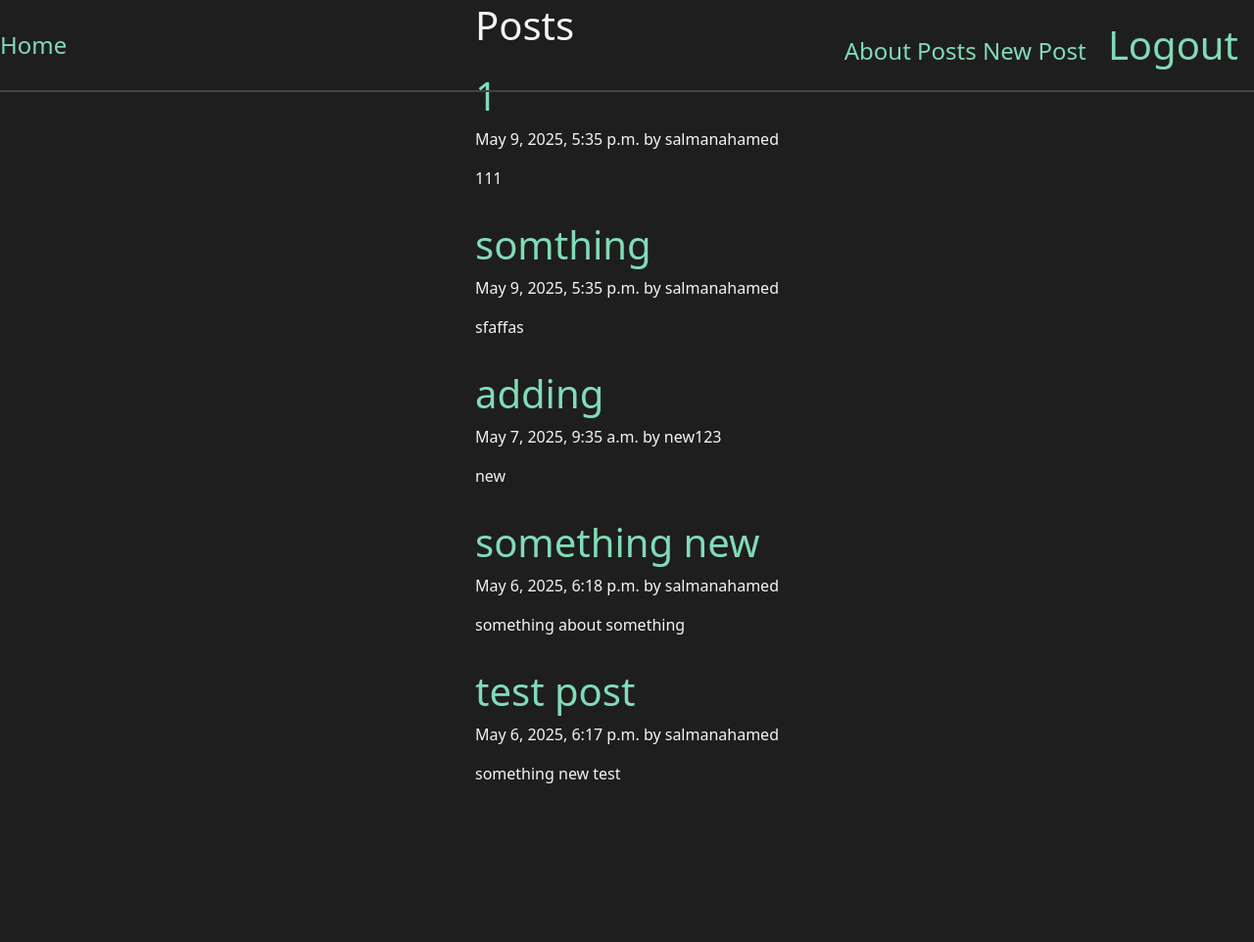
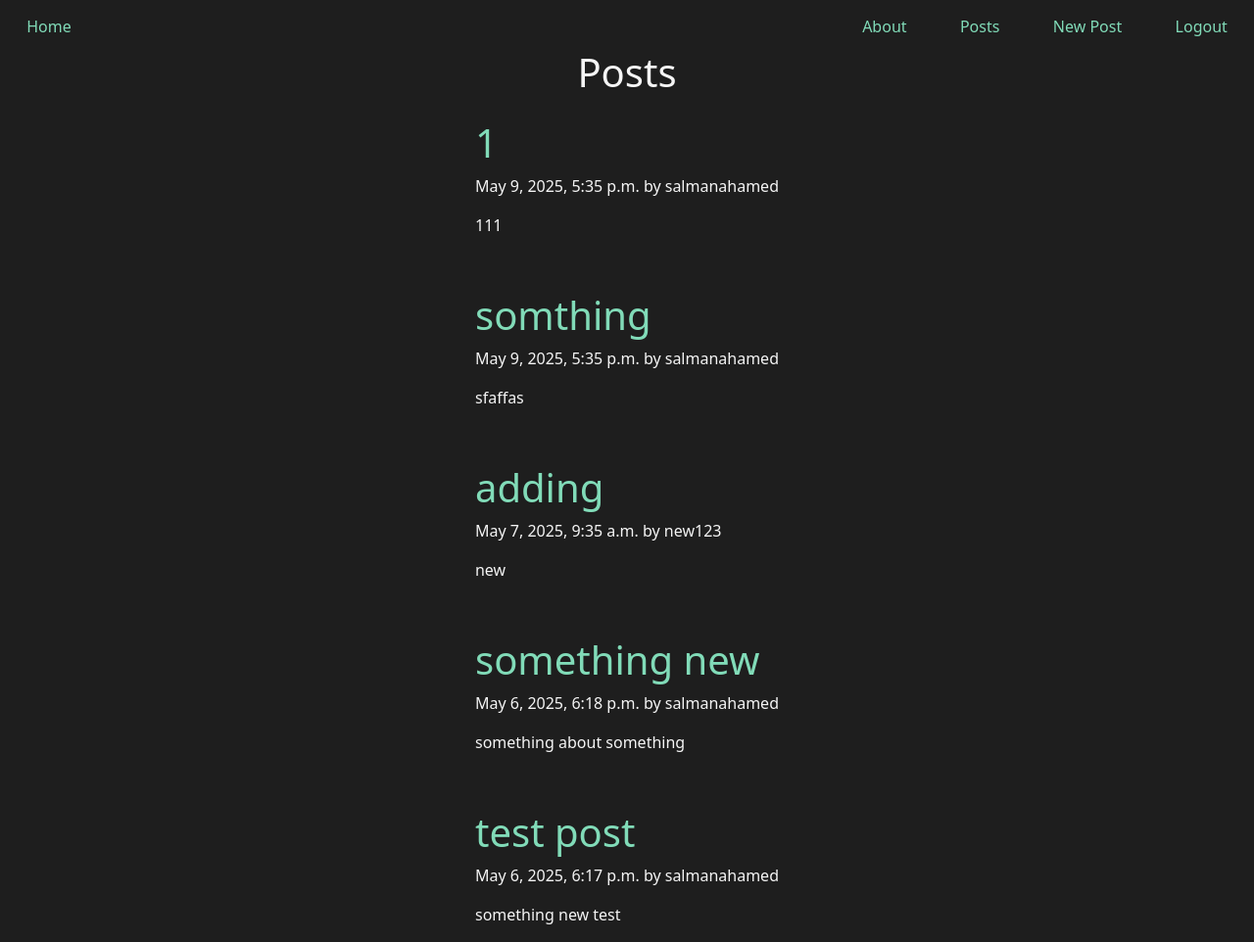
Before and after one commit to salman5900/Blog-App, a Django app: page /posts/ in a window 1280 px wide. Shown: the whole page at 98% size. Before the commit the page ends 800 px from the top, so only its background shows below. Run offline with Django 5.2, Linux system fonts and the light colour scheme; a user stored in the database is signed in; data comes from the database, SQL or seed files in the repository; both versions use the stored data as it was after the commit.

Commit message:
Disgin navbar improved

```diff
--- a/posts/templates/posts/post_page.html
+++ b/posts/templates/posts/post_page.html
@@ -5,6 +5,7 @@
 {% endblock %}
 
 {% block content %}
+<div class="container" style="max-width: 500px; margin: 0 auto;">
 <section>
     <img
     class='banner'
@@ -15,5 +16,6 @@
     <p>{{ post.date }}</p>
     <p>{{ post.body }}</p>
 </section>
+</div>
 
 {% endblock %}
--- a/posts/templates/posts/posts_list.html
+++ b/posts/templates/posts/posts_list.html
@@ -5,10 +5,10 @@
 {% endblock %}
 
 {% block content %}
-<section>
+<section class="d-flex flex-column justify-content-start align-items-center" style="height: 80vh;">
     <h1>Posts</h1>
     {% for post in posts %}
-    <article class="post">
+    <article class="post mb-4" style="max-width: 800px; width: 100%;">
         <h2>
             <a href="{% url 'posts:page'  slug=post.slug %}">
             {{ post.title }}
@@ -19,5 +19,4 @@
     </article>
     {% endfor %}
 </section>
-
 {% endblock %}
--- a/posts/templates/posts/posts_new.html
+++ b/posts/templates/posts/posts_new.html
@@ -5,6 +5,7 @@ New Post
 {% endblock %}
 
 {% block content %}
+<div class="container" style="max-width: 500px; margin: 0 auto;">
 <section>
     <h1>New Post</h1>
     <form class="form-with-validation" action="{% url "posts:new" %}" method="post" enctype="multipart/form-data" >
@@ -13,4 +14,5 @@ New Post
         <button class"form-submit">Add Post</button>
     </form>
 </section>
+</div>
 {% endblock %}
--- a/static/css/style.css
+++ b/static/css/style.css
@@ -12,31 +12,49 @@ body {
 }
 
 nav {
-  padding: 1rem 2rem;  /* More padding for space */
-  color: white;
-  font-size: 1.5rem;  /* Smaller font size for elegance */
+  padding: 1rem 5rem;
   display: flex;
   justify-content: space-between;
   align-items: center;
-  border-bottom: 2px solid #444444; /* Optional border for separation */
-  background-color: transparent;  /* Transparent navbar background */
+  background-color: transparent;
+  font-size: 1rem;
 }
 
+nav a,
 nav button {
+  box-sizing: border-box;
+  display: inline-flex;
+  align-items: center;
+  justify-content: center;
+  padding: 0.6rem 1.2rem;  /* Adjusted to look visually equal */
+  margin: 0 0.5rem;
+  color: #81dbb8;
+  font-weight: 500;
+  font-size: 1rem;
+  line-height: 1.2;
   text-decoration: none;
-  color: #81dbb8;  /* Soft green for links */
-  padding: 0.5rem 1rem;  /* Added space between links */
-  transition: all 0.3s ease;  /* Smooth transition for hover effect */
-  font-weight: 500;  /* Slightly lighter font weight for elegance */
-  text-transform: capitalize;  /* Capitalize each word for a neat appearance */
-  background: transparent;  /* Transparent background for buttons */
-  border: none;  /* No border for buttons */
+  background: transparent;
+  border: none;
+  border-radius: 6px;
+  text-transform: capitalize;
+  transition: all 0.2s ease;
   cursor: pointer;
 }
 
+nav a:hover,
 nav button:hover {
-  color: #69c78d;  /* Darker green on hover */
-  transform: scale(1.1);  /* Slight scale-up effect for "pop" */
+  color: #69c78d;
+  transform: scale(1.1);
+}
+
+.navbar-right {
+  display: flex;
+  align-items: center;
+}
+
+.logout {
+  display: inline;
+  margin: 0;
 }
 
 
@@ -132,3 +150,15 @@ a:hover {
 .logout-button:hover {
   opacity: .85;
 }
+
+.page-align {
+  display: flex;                /* Flexbox for easy centering */
+  justify-content: center;      /* Center horizontally */
+  align-items: center;          /* Center vertically */
+  min-height: 100vh;             /* Full viewport height */
+  padding: 20px;                /* Padding around the container */
+}
+
+.page-align > * {
+  text-align: center;           /* Center content inside the container */
+}
--- a/templates/layout.html
+++ b/templates/layout.html
@@ -17,7 +17,7 @@
 <body>
     <nav class="navbar sticky-top">
     <a href="/">Home</a>
-    <div class="navbar-right">
+    <div class="navbar-right ">
         <a href="/about">About</a>
         <a href="{% url 'posts:list' %}">Posts</a>
 
@@ -25,7 +25,7 @@
             <a href="{% url 'posts:new' %}">New Post</a>
             <form class="logout" action="{% url 'users:logout' %}" method="post" style="display:inline;">
                 {% csrf_token %}
-                <button class="logout-button" aria-label="User Logout" title="User Logout">Logout</button>
+                <button class="nav-btn" aria-label="User Logout" title="User Logout">Logout</button>
             </form>
         {% else %}
             <a href="{% url 'users:register' %}">Register</a>
```
Also changed, not shown: db.sqlite3, media/pexels-simon73-1183099_rEbTESV.jpg (added).
